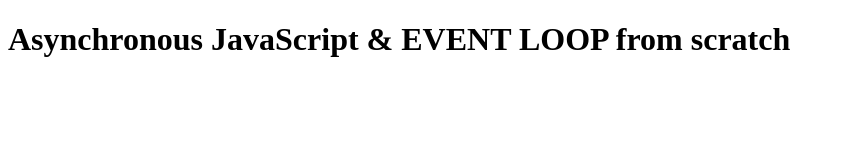
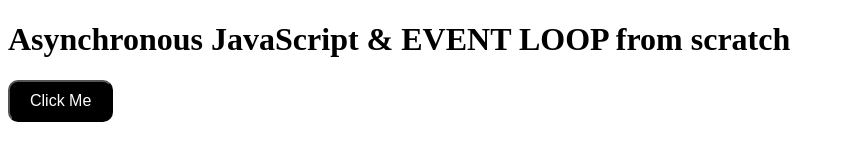
Before and after one commit to onkar895/NAMASTE-JAVASCRIPT, a plain HTML site: page EPISODE-15/index.html in a window 1280 px wide. Shown: the whole page, without its empty margins (0-845 px from the left). Drawn offline with Linux system fonts and the light colour scheme.

Commit message:
Asynchronous JavaScript & EVENT LOOP from scratch

```diff
--- a/EPISODE-15/index.html
+++ b/EPISODE-15/index.html
@@ -7,6 +7,7 @@
     </head>
     <body>
         <h1>Asynchronous JavaScript & EVENT LOOP from scratch</h1>
+        <button id="btn" style="background-color: black; font-size: medium; color: white; padding: 10px 20px; border-radius: 10px; cursor: pointer">Click Me</button>
 
         <script src="./index.js"></script>
     </body>
--- a/EPISODE-15/index.js
+++ b/EPISODE-15/index.js
@@ -4,3 +4,13 @@ setTimeout(function cb () {
 }, 5000)
 console.log('end')
 // start end timer
+
+// Another example to understand Eventloop & Callback Queue :
+console.log('Start')
+document.getElementById('btn').addEventListener('click', function cb () {
+  // cb() registered inside web api environment and event(click) attached to it. i.e. REGISTERING CALLBACK AND ATTACHING EVENT TO IT.
+  console.log('Callback')
+})
+console.log('End'); // calls console api and logs in console window. After this GEC get removed from call stack.
+
+// In above code, even after console prints "Start" and "End" and pops GEC out, the eventListener stays in webapi env(with hope that user may click it some day) until explicitly removed, or the browser is closed.
```
Also changed, not shown: 1 other file.
